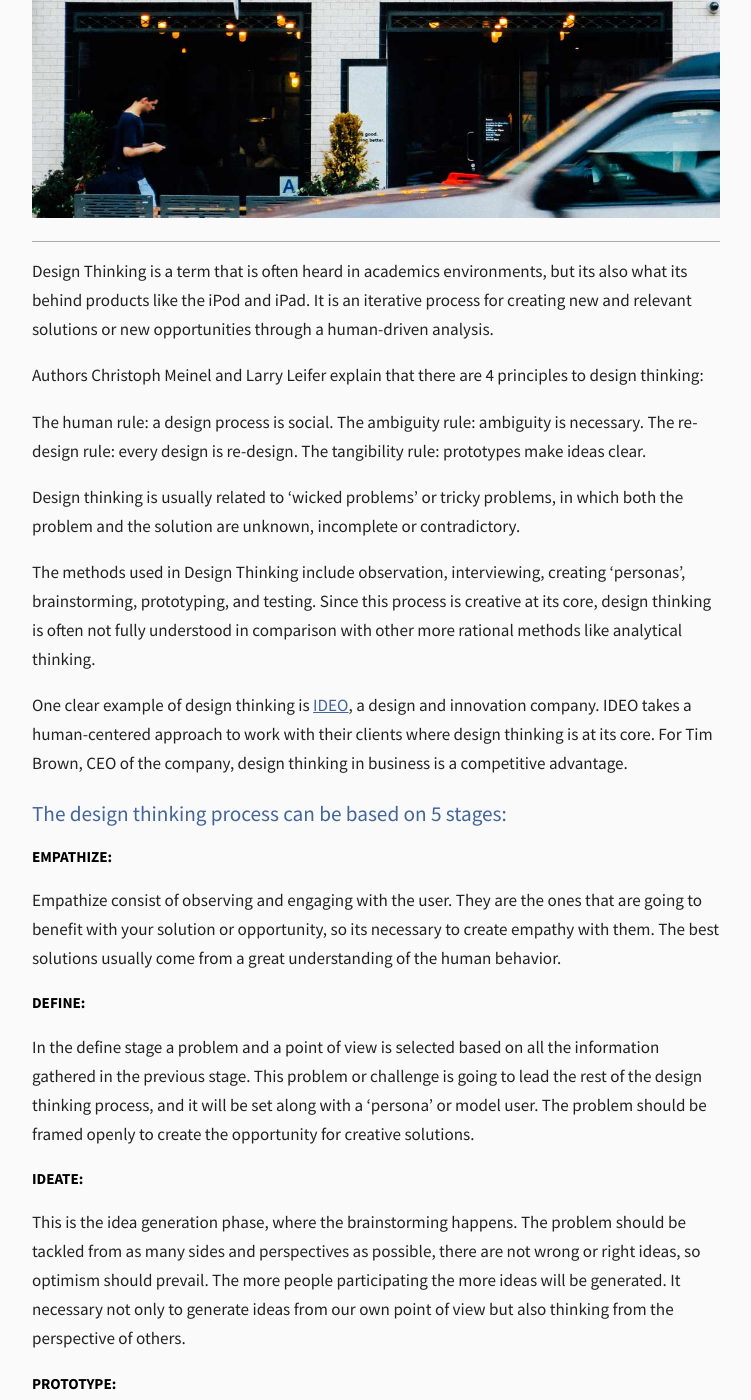
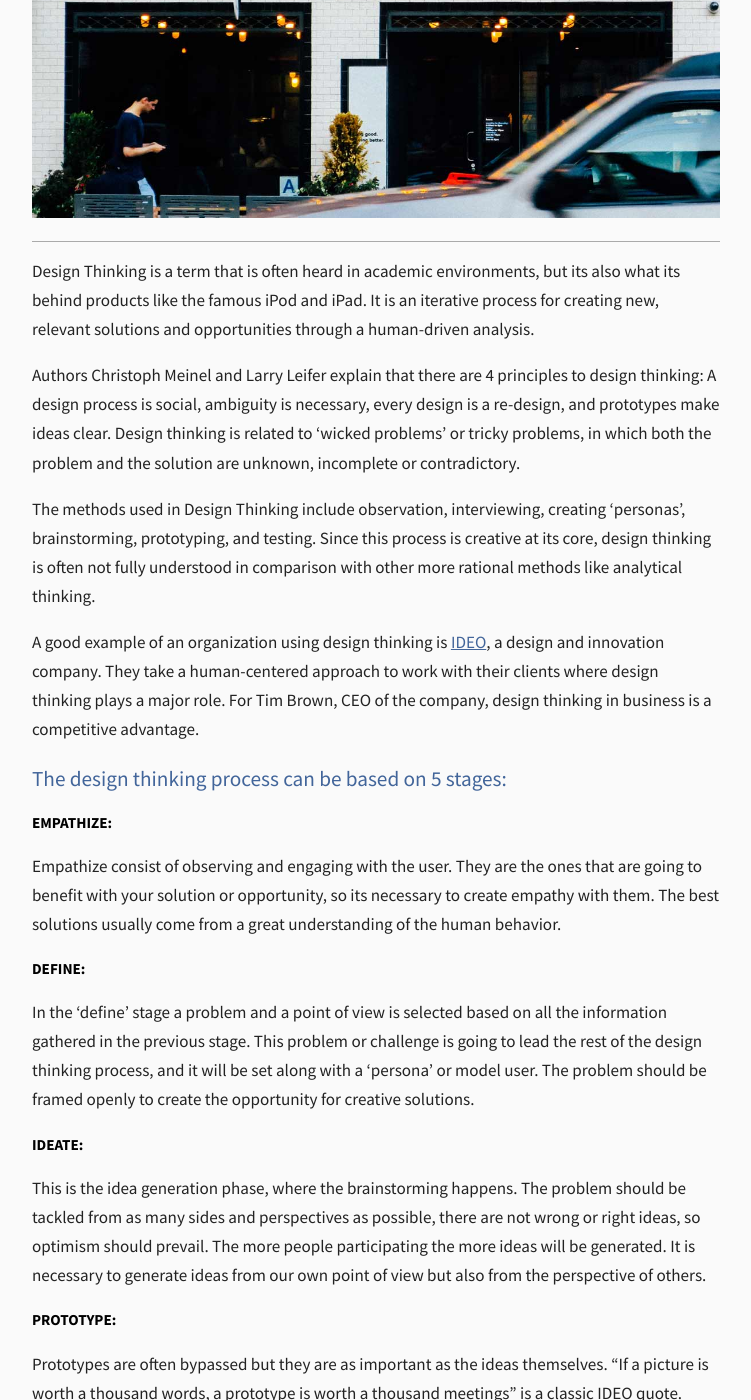
Before and after one commit to gasparlg/velatrix, a Jekyll site: the page built from _posts/2016-02-01-design-thinking.md, in a window 1280 px wide and 1400 px high, scrolled down 905 px. Shown: the whole window, without its empty margins (264-1015 px from the left). Built offline with Jekyll 4.4.1, drawn with Linux system fonts in a browser that asks for light colours; some of the changed text lies outside the part shown.

Commit message:
Update 2016-02-01-design-thinking.md

```diff
--- a/_posts/2016-02-01-design-thinking.md
+++ b/_posts/2016-02-01-design-thinking.md
@@ -6,20 +6,13 @@ tags: [research]
 img: images/excerpt_img/think.jpg
 ---
 
-Design Thinking is a term that is often heard in academics environments, but its also what its behind products like the iPod and iPad. It is an iterative process for creating new and relevant solutions or new opportunities through a human-driven analysis.
+Design Thinking is a term that is often heard in academic environments, but its also what its behind products like the famous iPod and iPad. It is an iterative process for creating new, relevant solutions and opportunities through a human-driven analysis.
 
-Authors Christoph Meinel and Larry Leifer explain that there are 4 principles to design thinking:
-
-The human rule: a design process is social.
-The ambiguity rule: ambiguity is necessary.
-The re-design rule: every design is re-design.
-The tangibility rule: prototypes make ideas clear.
-
-Design thinking is usually related to ‘wicked problems’ or tricky problems, in which both the problem and the solution are unknown, incomplete or contradictory.
+Authors Christoph Meinel and Larry Leifer explain that there are 4 principles to design thinking: A design process is social, ambiguity is necessary, every design is a re-design, and prototypes make ideas clear. Design thinking is related to ‘wicked problems’ or tricky problems, in which both the problem and the solution are unknown, incomplete or contradictory.
 
 The methods used in Design Thinking include observation, interviewing, creating ‘personas’, brainstorming, prototyping, and testing. Since this process is creative at its core, design thinking is often not fully understood in comparison with other more rational methods like analytical thinking.
 
-One clear example of design thinking is [IDEO](https://www.ideo.com/){:target="_blank"}, a design and innovation company. IDEO takes a human-centered approach to work with their clients where design thinking is at its core. For Tim Brown, CEO of the company, design thinking in business is a competitive advantage.
+A good example of an organization using design thinking is [IDEO](https://www.ideo.com/){:target="_blank"}, a design and innovation company. They take a human-centered approach to work with their clients where design thinking plays a major role. For Tim Brown, CEO of the company, design thinking in business is a competitive advantage.
 
 ### The design thinking process can be based on 5 stages:
 
@@ -29,11 +22,11 @@ Empathize consist of observing and engaging with the user. They are the ones tha
 
 #### DEFINE:
 
-In the define stage a problem and a point of view is selected based on all the information gathered in the previous stage. This problem or challenge is going to lead the rest of the design thinking process, and it will be set along with a ‘persona’ or model user. The problem should be framed openly to create the opportunity for creative solutions.
+In the ‘define’ stage a problem and a point of view is selected based on all the information gathered in the previous stage. This problem or challenge is going to lead the rest of the design thinking process, and it will be set along with a ‘persona’ or model user. The problem should be framed openly to create the opportunity for creative solutions.
 
 #### IDEATE:
 
-This is the idea generation phase, where the brainstorming happens. The problem should be tackled from as many sides and perspectives as possible, there are not wrong or right ideas, so optimism should prevail. The more people participating the more ideas will be generated. It necessary not only to generate ideas from our own point of view but also thinking from the perspective of others.
+This is the idea generation phase, where the brainstorming happens. The problem should be tackled from as many sides and perspectives as possible, there are not wrong or right ideas, so optimism should prevail. The more people participating the more ideas will be generated. It is necessary to generate ideas from our own point of view but also from the perspective of others.
 
 #### PROTOTYPE:
 
@@ -41,4 +34,9 @@ Prototypes are often bypassed but they are as important as the ideas themselves.
 
 #### TEST:
 
-This is the stage where the solutions and the users come together, and all feedback is gathered.  Prototype as if you know you’re right, and test as if you know you’re wrong. Testing is the chance to refine the solutions and improve them. After the this stage iterate the whole process to come up with new findings.
+This is the stage where the solutions and the users come together, and all feedback is gathered.  “Prototype as if you were right, and test as if you were wrong”. Testing is the moment to refine the solutions and improve them.
+
+This process should be iterated continuously to have a continuous improvement.
+
+
+Gaspar Lobato Grinberg
```
